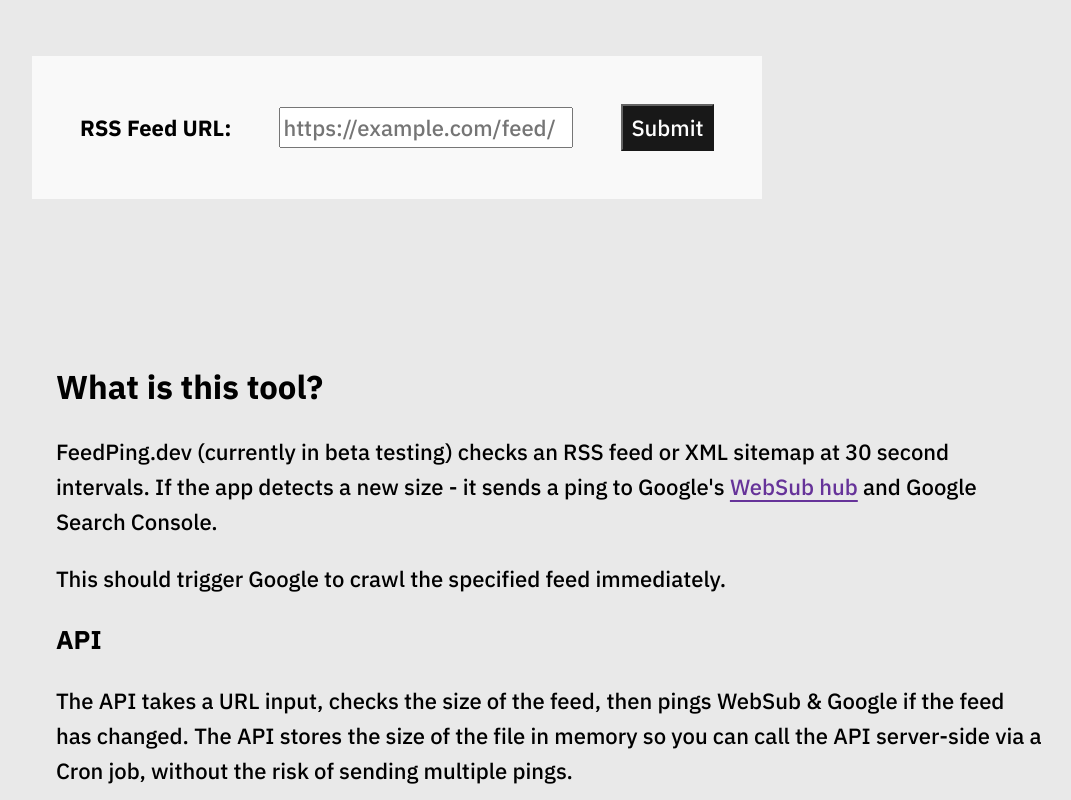
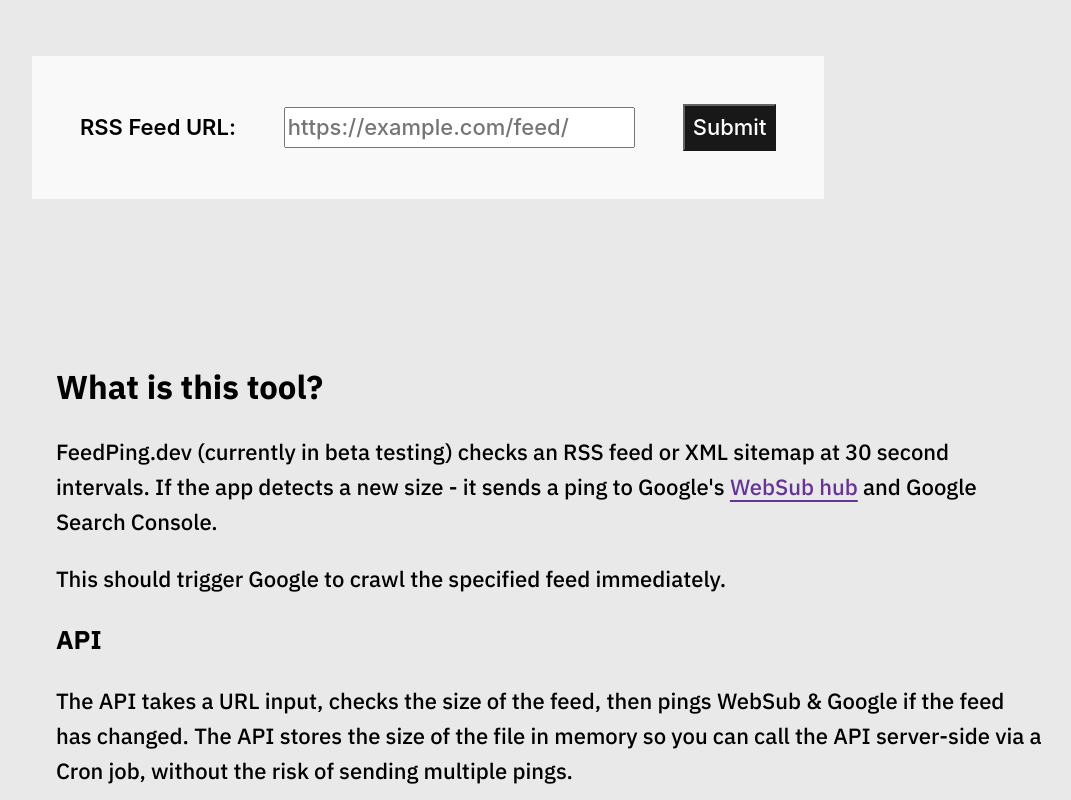
Before and after one commit to colinmcdermott/feedchecker-api, a Next.js app: page / in a window 1280 px wide. Shown: the top 800 px of the page, without its empty margins (24-1095 px from the left). Built offline with nearby package versions, Linux system fonts and the light colour scheme.

Commit message:
Update globals.css

```diff
--- a/styles/globals.css
+++ b/styles/globals.css
@@ -1,15 +1,3 @@
-@font-face {
-  font-family: 'IBM Plex Sans';
-  font-style: normal;
-  font-weight: 500;
-  src: url('/fonts/ibm-sans-500.woff2') format('woff2');
-}
-@font-face {
-  font-family: 'IBM Plex Sans';
-  font-style: normal;
-  font-weight: 700;
-  src: url('/fonts/ibm-sans-700.woff2') format('woff2');
-}
 html,body,main {
   content-visibility:visible;
   contain-intrinsic-size: 0 500px;
```
